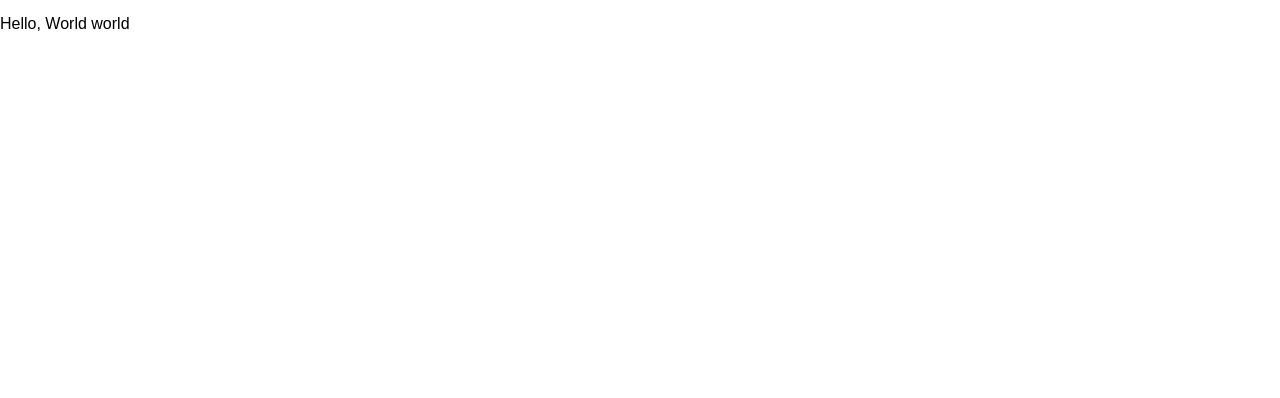
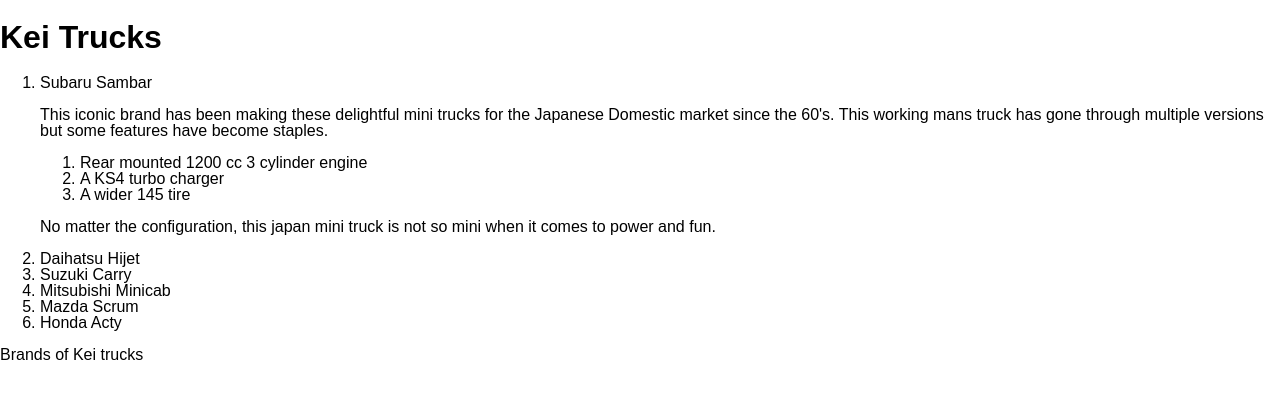
Before and after one commit to Amheisern/HelloHTML, a website built with Vite: page index.html in a window 1280 px wide. Built offline with nearby package versions, Linux system fonts and the light colour scheme.

Commit message:
wording on index and minicab html

```diff
--- a/index.html
+++ b/index.html
@@ -4,10 +4,33 @@
     <meta charset="UTF-8" />
     <link rel="icon" type="image/svg+xml" href="favicon.svg" />
     <meta name="viewport" content="width=device-width, initial-scale=1.0" />
-    <title>My App</title>
+    <title>All about Kei trucks</title>
   </head>
   <body>
-    <p>Hello, World world</p>
+    <h1>Kei Trucks</h1>
+    <ol>
+      <li>Subaru Sambar</li>
+
+        <p> This iconic brand has been making these delightful mini trucks for the
+        Japanese Domestic market since the 60's. This working mans truck has
+        gone through multiple versions but some features have become staples.
+        <ol>
+          <li>Rear mounted 1200 cc 3 cylinder engine</li>
+          <li>A KS4 turbo charger</li>
+          <li> A wider 145 tire</li>
+
+        </ol>
+        <p> </p>
+        No matter the configuration, this japan mini truck is not so mini when it comes to power and fun.
+      </p>
+      <li>Daihatsu Hijet</li>
+      <li>Suzuki Carry</li>
+      <li>Mitsubishi Minicab</li>
+      <li>Mazda Scrum</li>
+      <li>Honda Acty</li>
+    </ol>
+    <p>Brands of Kei trucks</p>
+
     <script type="module" src="/src/main.ts"></script>
   </body>
 </html>
```
Also changed, not shown: Minicab.html (added).
